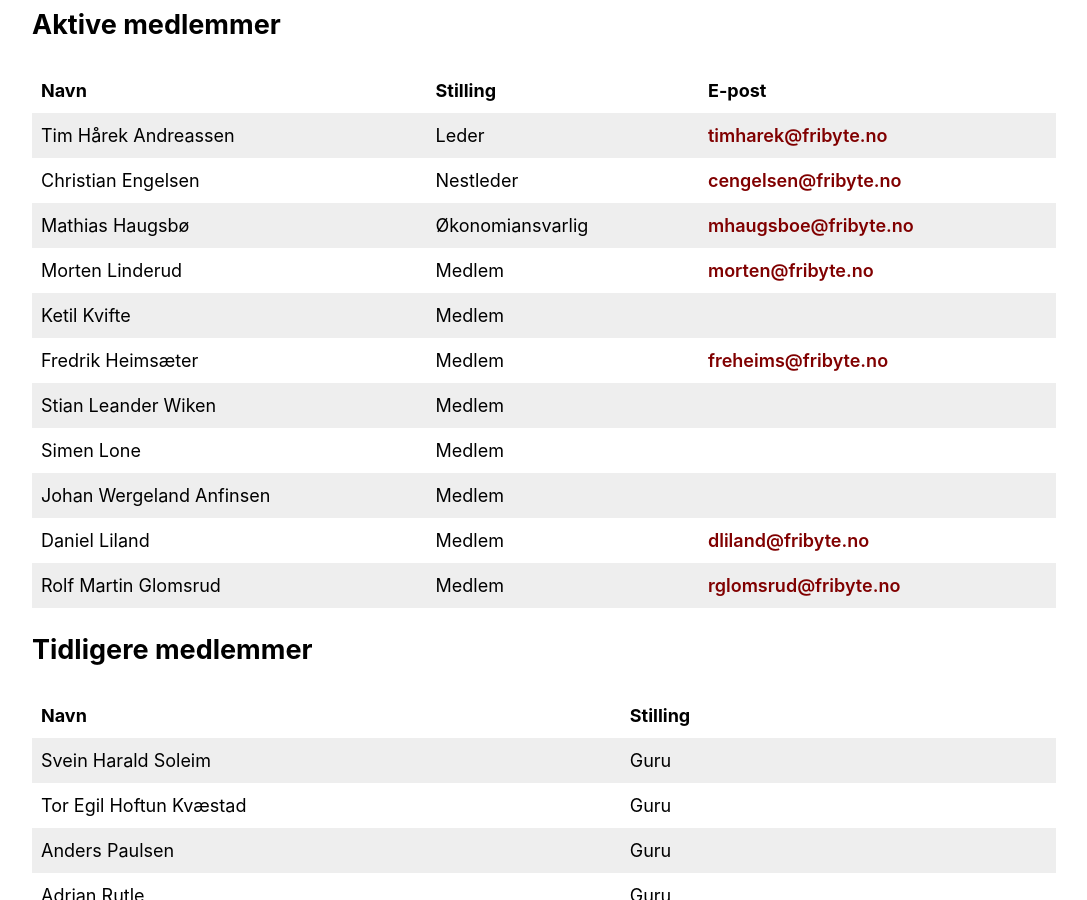
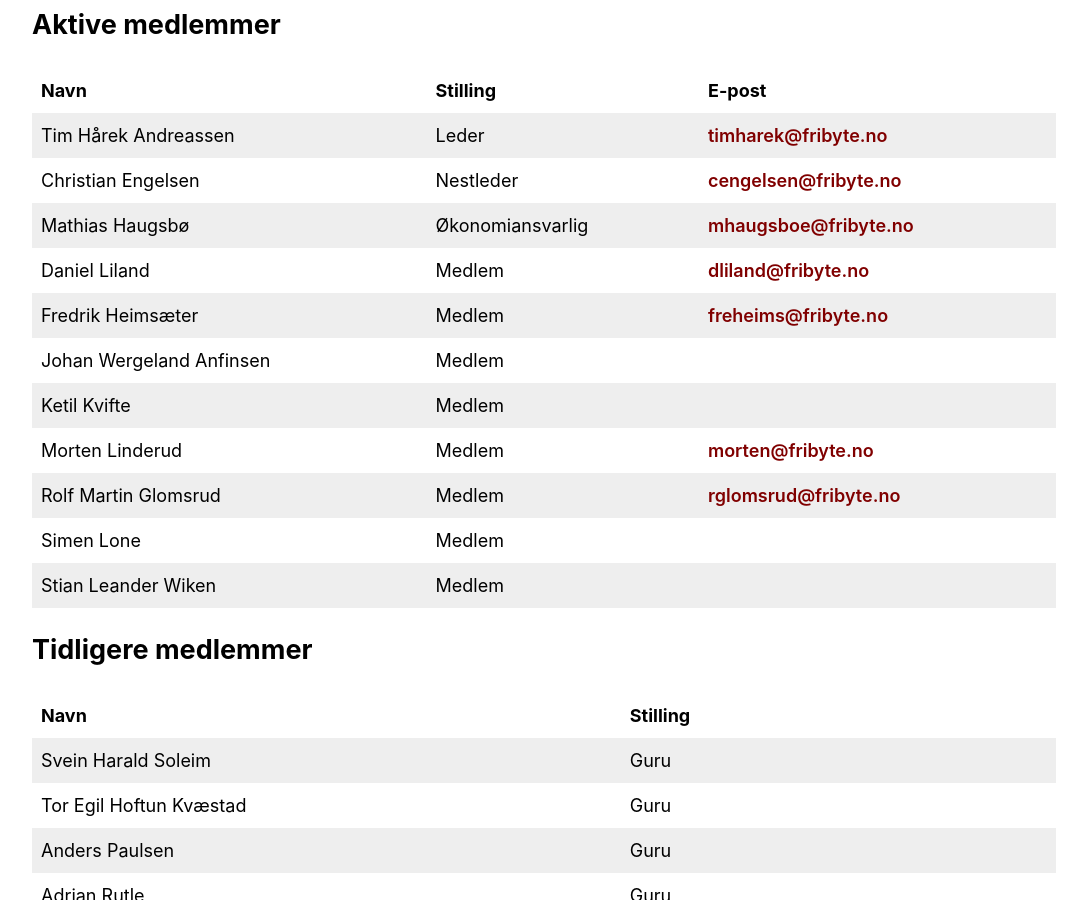
Before and after one commit to fribyte-code/fribyte.no, a Jekyll site: the page built from pages/kontakt.html, in a window 1280 px wide and 900 px high, scrolled down 344 px. Shown: the whole window, without its empty margins (96-1183 px from the left). Built offline with Jekyll 4.4.1, drawn with Linux system fonts in a browser that asks for light colours.

Commit message:
Separated admin and members for table
Admins are always the first three. This is now automatic instead of
being dependent on what the _data-file says.

Signed-off-by: Tim Hårek Andreassen <tim@harek.dev>

```diff
--- a/pages/kontakt.html
+++ b/pages/kontakt.html
@@ -25,7 +25,19 @@ order: 1
             <th>E-post</th>
         </tr>
         {% assign members_active = site.data.members | where: "active", "true" %}
-        {% for member in members_active %}
+        {% assign members_admin = members_active | where: "admin", "true" %}
+        {% assign members_regular = members_active | where: "position", "Medlem" %}
+        {% assign members_regular = members_regular | sort: "name" %}
+        {% for admin in members_admin %}
+            <tr>
+                <td>{{ admin.name }}</td>
+                <td>{{ admin.position }}</td>
+                <td>
+                    <a href="mailto:{{ admin.email }}">{{ admin.email }}</a>
+                </td>
+            </tr>
+        {% endfor %}
+        {% for member in members_regular  %}
             <tr>
                 <td>{{ member.name }}</td>
                 <td>{{ member.position }}</td>
```
Also changed, not shown: _data/members.yml (+5 -2 lines).
